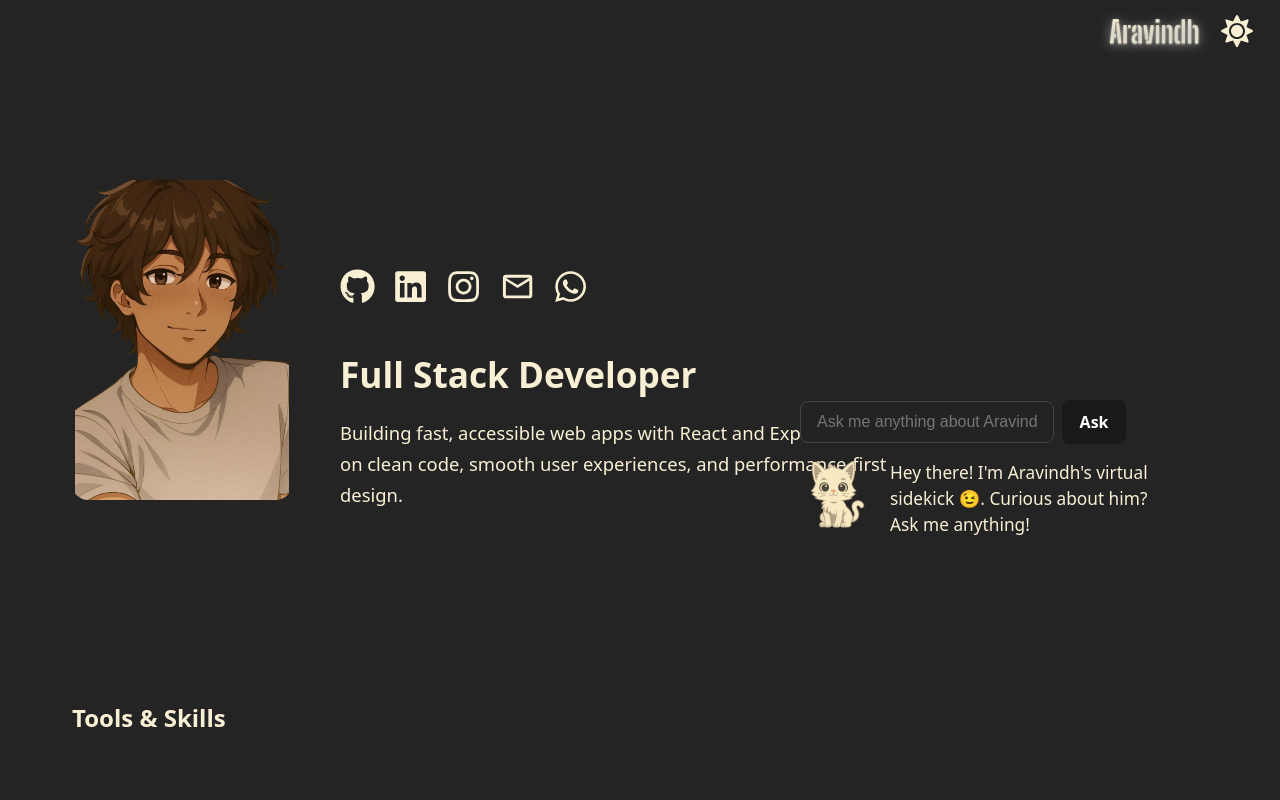
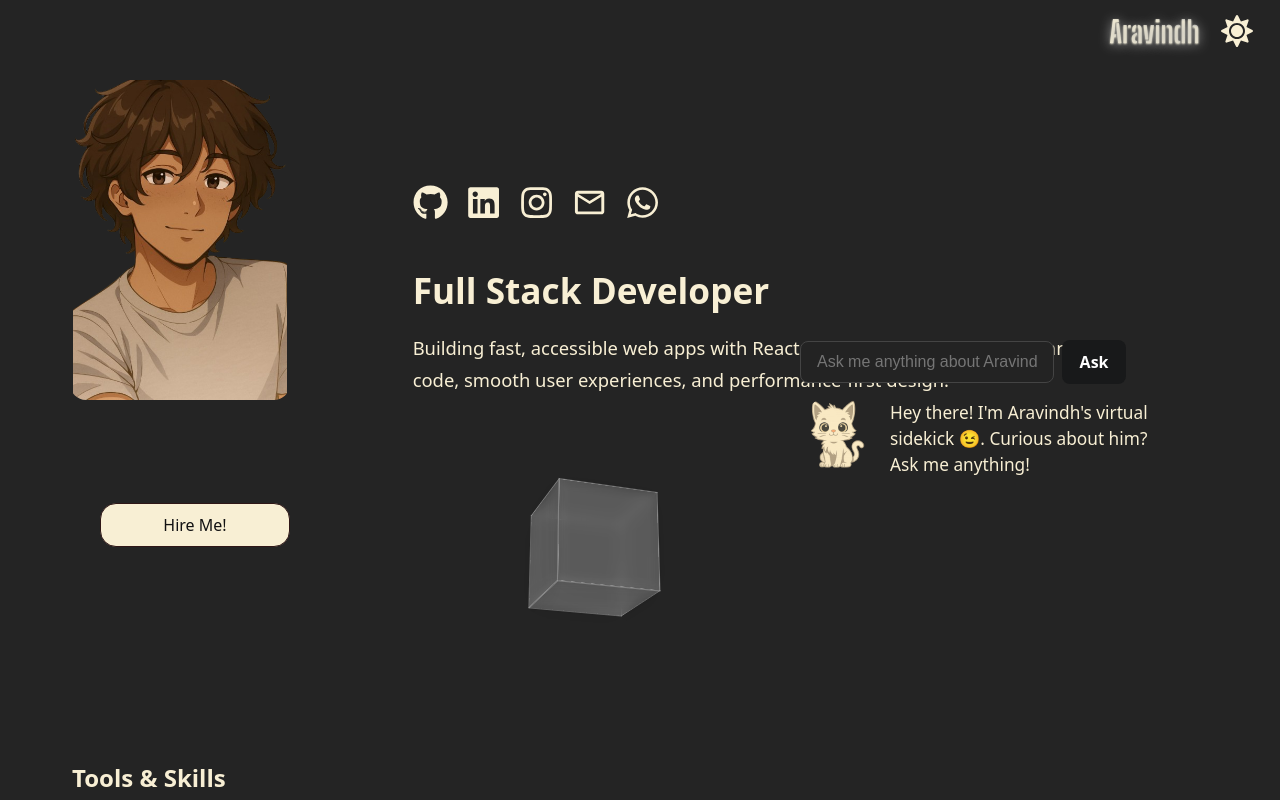
Before and after one commit to aravindh99/portfolio, a React (Vite) app: page / in a window 1280 px wide. Shown: the top 800 px of the page. Built offline with nearby package versions, Linux system fonts and the light colour scheme; no server answers; what @huggingface/inference would draw is missing.

Commit message:
added hire me button an 3d cube with translate and perspective css

```diff
--- a/src/components/About.jsx
+++ b/src/components/About.jsx
@@ -9,13 +9,20 @@ import { FaWhatsapp } from "react-icons/fa";
 
 export default function About() {
   const [showFirst, setShowFirst] = useState(true);
+  const [showModal, setShowModal] = useState(false);
 
+  // Play sword sound and show modal
+  const handleHireClick = () => {
+    const audio = new Audio('/sword.mp3');
+    audio.play();
+    setShowModal(true);
+  };
 
+  const closeModal = () => setShowModal(false);
 
   return (
    <>
     <div className='about'>
-
       <div
         className="ara-img-stack"
         onMouseEnter={() => setShowFirst(false)}
@@ -54,7 +61,40 @@ export default function About() {
         <p>Building fast, accessible web apps with React and Express.
           Focused on clean code, smooth user experiences, and performance-first design.</p>
       </div>
+      <button className='hire' onClick={handleHireClick}>Hire Me!</button>
+      <div className="cont">
+        <div className="cube">
+            <div className="face front"></div>
+            <div className="face back"></div>
+            <div className="face right"></div>
+            <div className="face left"></div>
+            <div className="face top"></div>
+            <div className="face bottom"></div>
+        </div>
+      </div>
     </div>
+    {showModal && (
+      <div className="summon-modal-overlay" onClick={closeModal}>
+        <div className="summon-modal" onClick={e => e.stopPropagation()}>
+          <div className="summon-modal-message">⚔️ you have summoned aravindh! ⚔️</div>
+          <div className="summon-modal-actions">
+            <a
+              href={
+                "mailto:arav.naatchu@gmail.com" +
+                "?subject=" + encodeURIComponent("Opportunity for Full Stack Developer") +
+                "&body=" + encodeURIComponent(
+                  `Hi Aravindh,%0D%0A%0D%0AWe are impressed by your portfolio and would like to discuss a potential opportunity with you. Please let us know your availability for a call or interview.%0D%0A%0D%0ARegards,%0D%0A[Your Name]%0D%0A[Company]`
+                )
+              }
+              className="summon-modal-btn"
+            >
+              Send Email
+            </a>
+            <button className="summon-modal-btn" onClick={closeModal}>Close</button>
+          </div>
+        </div>
+      </div>
+    )}
     </>
   )
 }
--- a/src/index.css
+++ b/src/index.css
@@ -277,18 +277,87 @@ main {
 
 /* === About Section === */
 .about {
-  gap: 48px;
-  max-width: 850px;
-  background: transparent;
-  box-shadow: none;
+  column-gap: 28px;
+  max-width: 1000px;
   min-width: 260px;
   min-height: 400px;
-  display: flex;
+  display: grid;
+  grid-template-columns: 1fr 1fr 1fr;
   align-items: center;
-  margin-left: 40px;
+  margin-left: 38px;
   margin-bottom: 100px;
-  margin-top: 60px;
+  row-gap: 50px;
+
 }
+.hire{
+  background-color: #dfadad;
+  border-radius: 16px;
+  border: 1px solid #2f1717;
+  width: 190px;
+  margin-left: 30px;
+ }
+
+ .cont {
+  perspective: 800px;
+  grid-column: span 2;
+  justify-self: center;
+  margin-left: -300px;
+  margin-top: 50px;
+}
+
+.cube {
+  width: 100px;
+  height: 100px;
+  position: relative;
+  transform-style: preserve-3d;
+  animation: rotate 6s infinite linear;
+}
+
+.face {
+  position: absolute;
+  width: 100px;
+  height: 100px;
+  background: rgba(255, 255, 255, 0.1);
+  border: 1px solid rgba(255, 255, 255, 0.2);
+  backdrop-filter: blur(10px);
+}
+
+.front {
+  transform: translateZ(50px);
+}
+
+.back {
+  transform: translateZ(-50px) rotateY(180deg);
+}
+
+.right {
+  transform: rotateY(90deg) translateZ(50px);
+}
+
+.left {
+  transform: rotateY(-90deg) translateZ(50px);
+}
+
+.top {
+  transform: rotateX(90deg) translateZ(50px);
+}
+
+.bottom {
+  transform: rotateX(-90deg) translateZ(50px);
+}
+
+@keyframes rotate {
+  from {
+      transform: rotateX(0deg) rotateY(0deg);
+  }
+  to {
+      transform: rotateX(360deg) rotateY(360deg);
+  }
+}
+
+
+
+
 
 .ara-img-stack {
   position: relative;
@@ -323,6 +392,7 @@ main {
   align-items: flex-start;
   justify-content: center;
   margin-top: 100px;
+  grid-column: span 2;
 }
 .abt h2 {
   font-size: 2.2rem;
@@ -713,7 +783,7 @@ margin-left: 40px;
 /* === NEW Floating AI Chat Styles === */
 .floating-ai-chat-new {
   position: fixed;
-  bottom: 40px;
+  bottom: 100px;
   right: 100px;
   width: 380px;
   max-width: 98vw;
@@ -1288,3 +1358,91 @@ header, .side-nav {
     font-size: 1rem;
   }
 }
+
+.app-root.light .face {
+  background: rgba(24, 25, 26, 0.13) !important;
+  border: 1.5px solid rgba(24, 25, 26, 0.18) !important;
+  box-shadow: 0 4px 24px 0 rgba(24,25,26,0.08) !important;
+  backdrop-filter: blur(6px) !important;
+}
+.app-root:not(.light) .face {
+  background: rgba(255, 255, 255, 0.13) !important;
+  border: 1.5px solid rgba(255,255,255,0.18) !important;
+  box-shadow: 0 4px 24px 0 rgba(0,0,0,0.08) !important;
+  backdrop-filter: blur(6px) !important;
+}
+
+.app-root.light .hire {
+  background: var(--nav-link-color-light) !important;
+  color: var(--skill-bg-light) !important;
+}
+.app-root:not(.light) .hire {
+  background: var(--nav-link-color-dark) !important;
+  color: var(--skill-bg-dark) !important;
+}
+.hire:active {
+  filter: brightness(0.85);
+}
+
+.summon-modal-overlay {
+  position: fixed;
+  top: 0; left: 0; right: 0; bottom: 0;
+  background: rgba(0,0,0,0.35);
+  z-index: 2000;
+  display: flex;
+  align-items: center;
+  justify-content: center;
+}
+.summon-modal {
+  background: rgba(255,255,255,0.18);
+  backdrop-filter: blur(12px);
+  border-radius: 18px;
+  box-shadow: 0 8px 32px rgba(0,0,0,0.18);
+  padding: 36px 32px 28px 32px;
+  min-width: 320px;
+  max-width: 90vw;
+  display: flex;
+  flex-direction: column;
+  align-items: center;
+  border: 1.5px solid rgba(255,255,255,0.25);
+}
+.summon-modal-message {
+  font-size: 1.35rem;
+  font-weight: 700;
+  margin-bottom: 24px;
+  color: var(--nav-link-color);
+  text-align: center;
+  letter-spacing: 0.01em;
+}
+.summon-modal-actions {
+  display: flex;
+  gap: 18px;
+}
+.summon-modal-btn {
+  background: var(--nav-link-color);
+  color: var(--skill-bg);
+  border: none;
+  border-radius: 10px;
+  padding: 10px 22px;
+  font-size: 1.08rem;
+  font-weight: 600;
+  cursor: pointer;
+  text-decoration: none;
+  transition: background 0.18s, color 0.18s, filter 0.18s;
+  box-shadow: 0 2px 8px 0 rgba(0,0,0,0.08);
+}
+.app-root.light .summon-modal {
+  background: rgba(248,239,212,0.95);
+  color: #18191a;
+}
+.app-root.light .summon-modal-btn {
+  background: var(--nav-link-color-light);
+  color: var(--skill-bg-light);
+}
+.app-root:not(.light) .summon-modal-btn {
+  background: var(--nav-link-color-dark);
+  color: var(--skill-bg-dark);
+}
+.summon-modal-btn:hover {
+  filter: brightness(0.92);
+}
```
Also changed, not shown: 1 other file (tests, documents, lock files or other folders).
